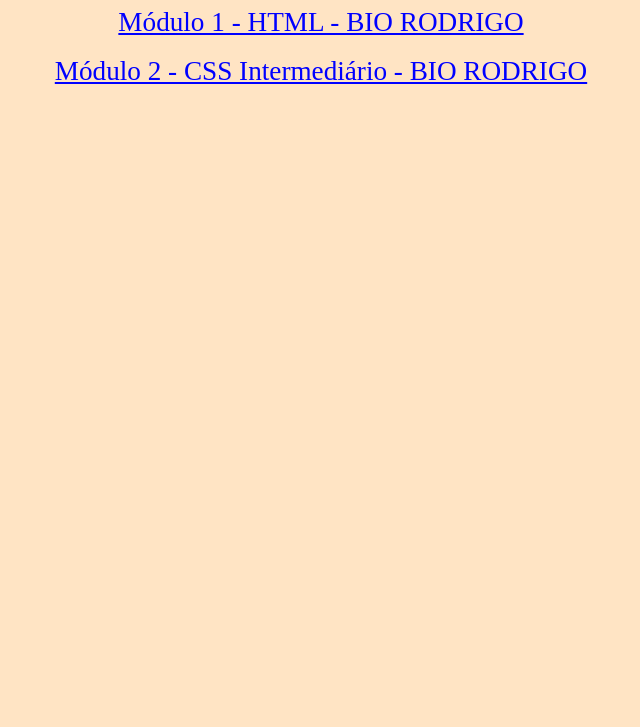
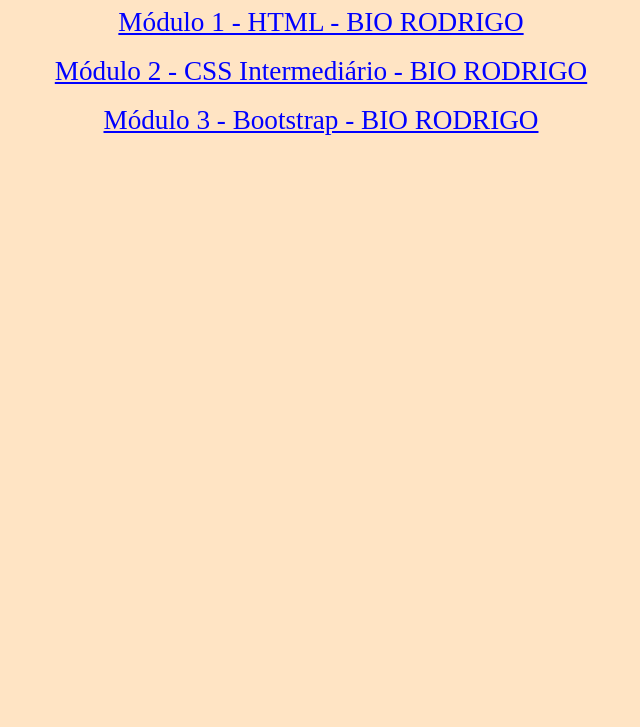
Before and after one commit to Bonilhar/Curso_TipsCode, a plain HTML site: page index.html in a window 1280 px wide. Shown: the part 73-800 px from the top of the page, without its empty margins (319-959 px from the left). Drawn offline with Linux system fonts and the light colour scheme.

Commit message:
Update index.html

```diff
--- a/index.html
+++ b/index.html
@@ -25,5 +25,7 @@
     <a href="./1 Módulo HTML - Bio Rodrigo/index.html" rel="external">Módulo 1 - HTML - BIO RODRIGO</a>
     <br><br>
     <a href="./2 Módulo CSS_intermed - Bio Rodrigo/index.html" rel="external">Módulo 2 - CSS Intermediário - BIO RODRIGO</a>
+    <br><br>
+    <a href="./3 Módulo Bootstrap - Bio Rodrigo/index.html" rel="external">Módulo 3 - Bootstrap - BIO RODRIGO</a>
 </body>
 </html>
```
